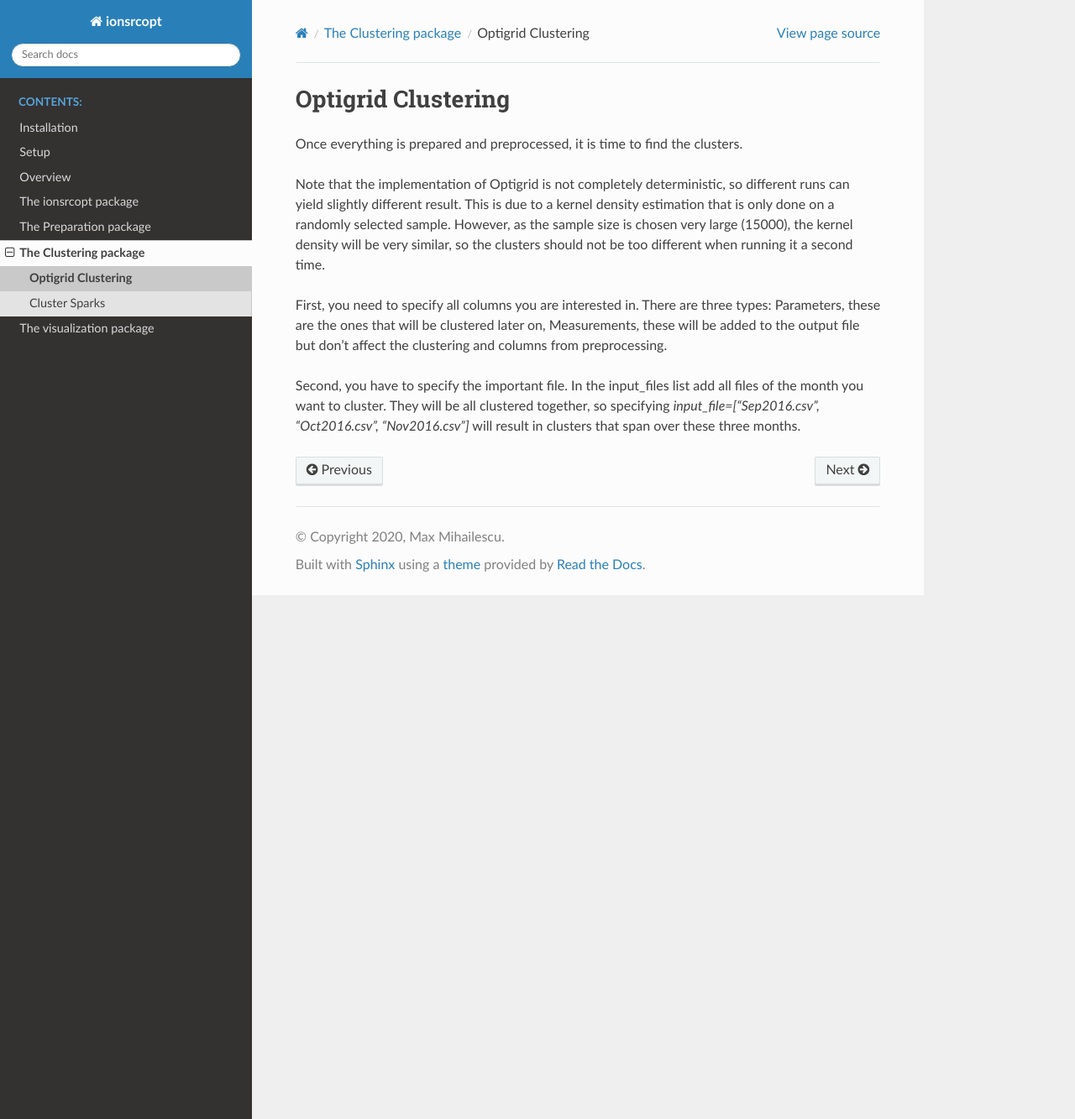
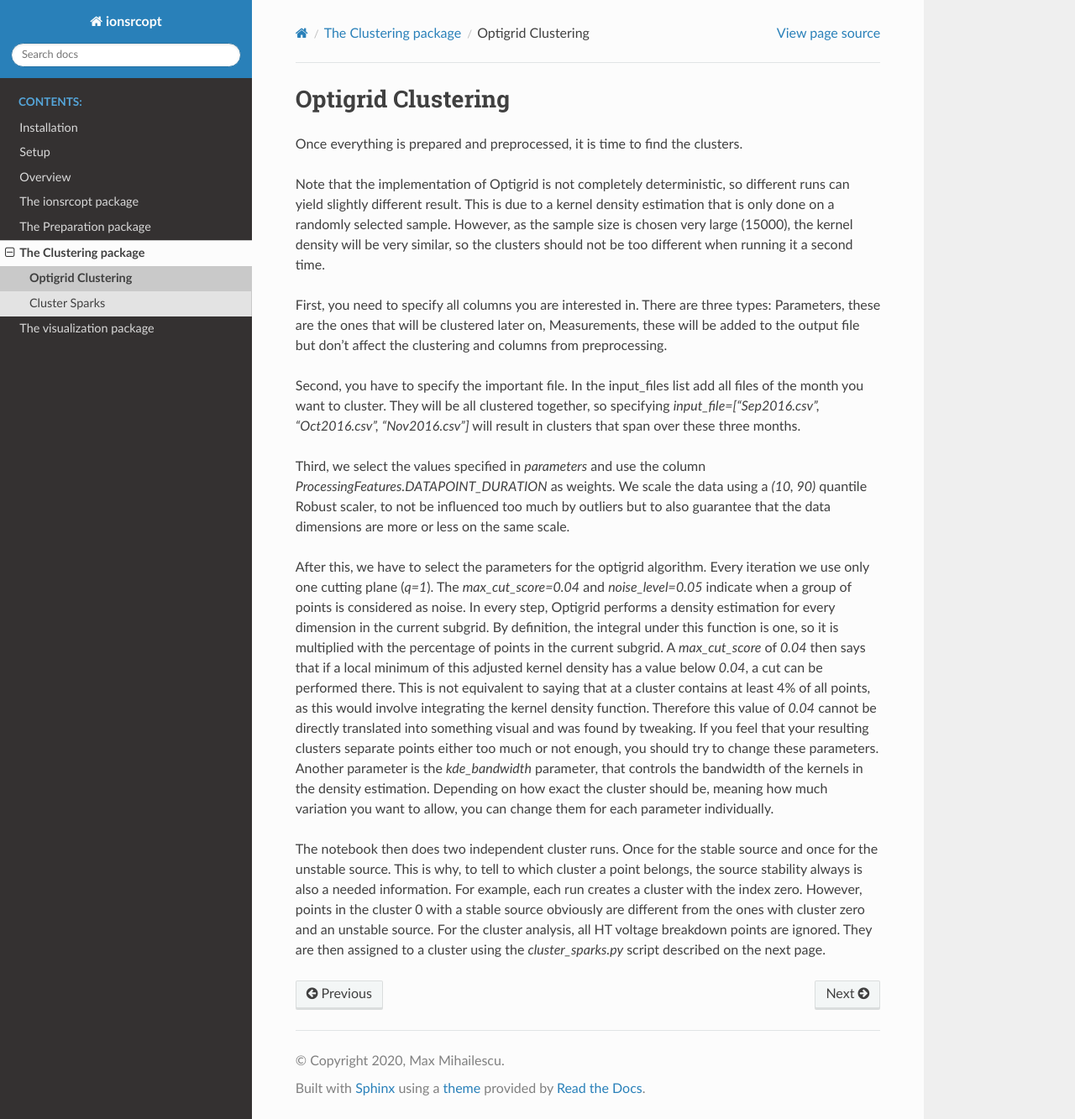
Before and after one commit to mexxexx/ionsrcopt, a Sphinx documentation site: the page built from docs/source/clustering/optigrid_clustering.rst, in a window 1280 px wide and 1333 px high. Shown: the whole window at 84% size. Built offline with Sphinx 7.4.7 and the Read the Docs theme 2.0.0, drawn with Linux system fonts in a browser that asks for light colours.

Commit message:
Documentation

```diff
--- a/docs/source/clustering/cluster_sparks.rst
+++ b/docs/source/clustering/cluster_sparks.rst
@@ -1,2 +1,5 @@
 Cluster Sparks
 ==============
+
+.. automodule:: Clustering.cluster_sparks
+    :members:
--- a/docs/source/clustering/optigrid_clustering.rst
+++ b/docs/source/clustering/optigrid_clustering.rst
@@ -17,3 +17,27 @@ Second, you have to specify the important file. In the input_files list add all
 of the month you want to cluster. They will be all clustered together, so specifying
 `input_file=["Sep2016.csv", "Oct2016.csv", "Nov2016.csv"]` will result in clusters that span
 over these three months.
+
+Third, we select the values specified in `parameters` and use the column `ProcessingFeatures.DATAPOINT_DURATION`
+as weights. We scale the data using a `(10, 90)` quantile Robust scaler, to not be influenced too
+much by outliers but to also guarantee that the data dimensions are more or less on the same scale.
+
+After this, we have to select the parameters for the optigrid algorithm. Every iteration we use only one
+cutting plane (`q=1`). The `max_cut_score=0.04` and `noise_level=0.05` indicate when a group
+of points is considered as noise. In every step, Optigrid performs a density estimation for every
+dimension in the current subgrid. By definition, the integral under this function is one, so it is multiplied
+with the percentage of points in the current subgrid. A `max_cut_score` of `0.04` then says that
+if a local minimum of this adjusted kernel density has a value below `0.04`, a cut can be performed there.
+This is not equivalent to saying that at a cluster contains at least 4% of all points, as this would involve
+integrating the kernel density function. Therefore this value of `0.04` cannot be directly translated into
+something visual and was found by tweaking. If you feel that your resulting clusters separate points either too much
+or not enough, you should try to change these parameters. Another parameter is the `kde_bandwidth` parameter,
+that controls the bandwidth of the kernels in the density estimation. Depending on how exact the cluster should be,
+meaning how much variation you want to allow, you can change them for each parameter individually.
+
+The notebook then does two independent cluster runs. Once for the stable source and once for the unstable source.
+This is why, to tell to which cluster a point belongs, the source stability always is also a needed information.
+For example, each run creates a cluster with the index zero. However, points in the cluster 0 with a stable source
+obviously are different from the ones with cluster zero and an unstable source. For the cluster analysis, all
+HT voltage breakdown points are ignored. They are then assigned to a cluster using the `cluster_sparks.py` script
+described on the next page.
--- a/docs/source/conf.py
+++ b/docs/source/conf.py
@@ -15,7 +15,8 @@ import sys
 
 sys.path.insert(0, os.path.abspath("../.."))
 sys.path.insert(0, os.path.abspath("../../ionsrcopt"))
-sys.path.insert(0, os.path.abspath("../../preparation"))
+sys.path.insert(0, os.path.abspath("../../Preparation"))
+sys.path.insert(0, os.path.abspath("../../Clustering"))
 
 
 # -- Project information -----------------------------------------------------
--- a/docs/source/index.rst
+++ b/docs/source/index.rst
@@ -15,6 +15,11 @@ as stability and HT voltage breakdown rate.
 
 This package provides all tools that were used for this analysis so that
 it can also be carried out for future runs.
+
+This documentation is written to be read side by side with the code to facilitate
+the understanding, because most scripts need the user to set parameters in the
+code and don't support a command line only usage. Everything was used on Linux/Ubuntu,
+however it should run on Windows and Mac too.
 
 .. toctree::
    :maxdepth: 2
```
Also changed, not shown: Clustering/__init__.py (added), 3 other files.
